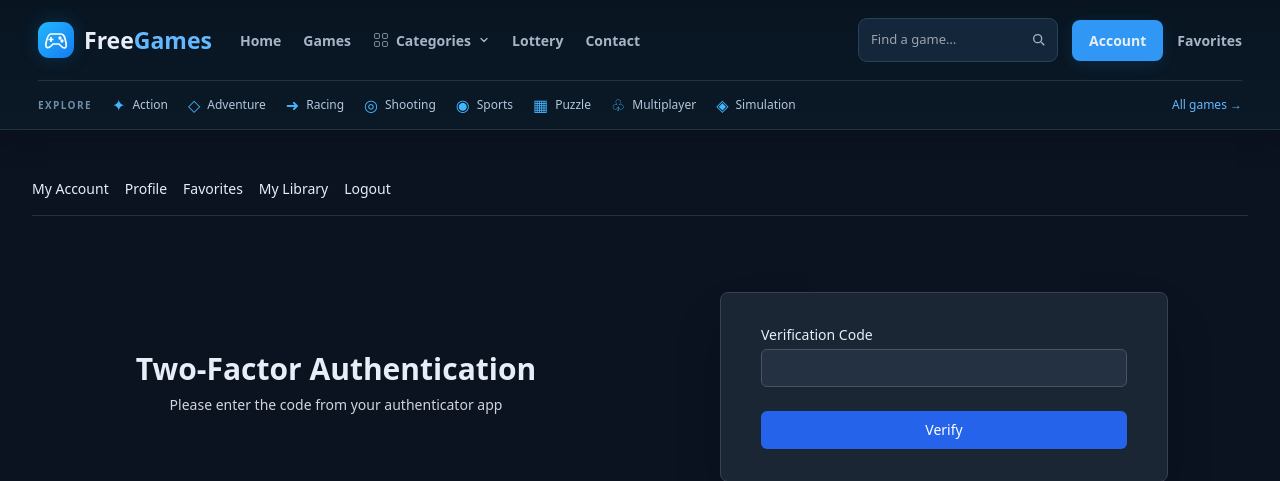
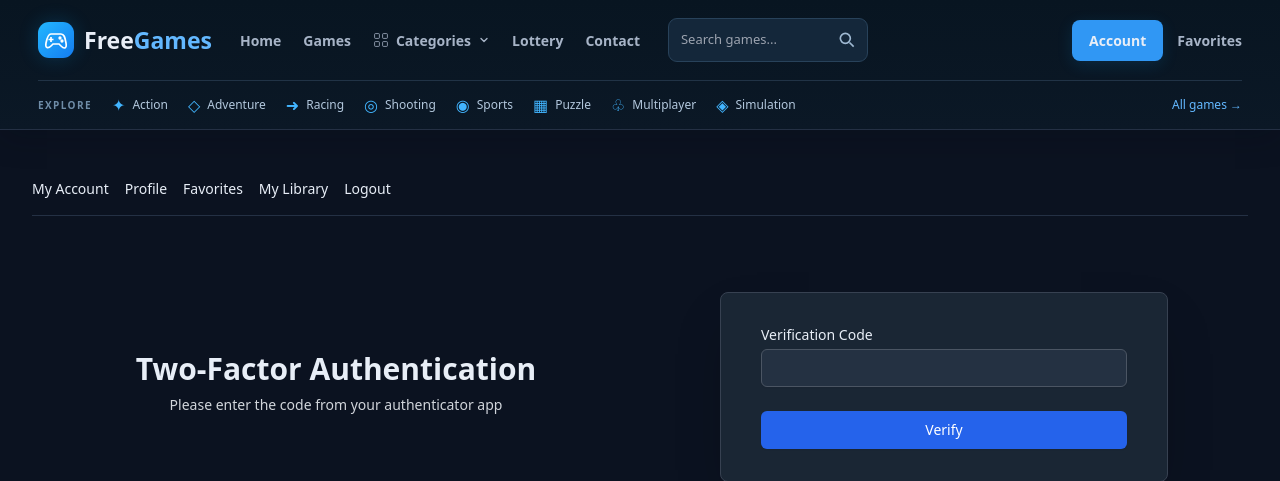
Before and after one commit to smshagor-dev/Free-onlne-Gaming, a Laravel app: page /2fa/verify in a window 1280 px wide. Shown: the top 481 px of the page. Run offline with Laravel 12, Linux system fonts and the light colour scheme; the visitor is signed in with stand-in values (Sample User, id 1); data comes from the database, SQL or seed files in the repository; style sheets or scripts are compiled from the project's sources; some libraries are stand-ins or nearby versions.

Commit message:
feat: position expanded live search after menu and before account actions

```diff
--- a/resources/views/layouts/header.blade.php
+++ b/resources/views/layouts/header.blade.php
@@ -37,12 +37,13 @@
                     <a class="fg-nav-link {{ request()->routeIs('contacts.create') ? 'is-active' : '' }}" href="{{ route('contacts.create') }}">Contact</a>
                 </div>
 
+                <form class="fg-nav-search" action="{{ route('playable.index') }}" method="GET" role="search" data-suggest-url="{{ route('playable.suggest') }}" autocomplete="off">
+                    <label class="sr-only" for="navigation-search">Search games</label>
+                    <input id="navigation-search" name="search" type="search" placeholder="Search games..." value="{{ request('search') }}" maxlength="80" enterkeyhint="search" aria-autocomplete="list" aria-controls="fg-search-results" aria-expanded="false" role="combobox">
+                    <button type="submit" aria-label="Search games"><svg width="20" height="20" viewBox="0 0 24 24" fill="none" stroke="currentColor" stroke-width="2" aria-hidden="true"><circle cx="10" cy="10" r="6"/><path d="m15 15 5 5"/></svg></button>
+                    <div class="fg-search-results" id="fg-search-results" role="listbox" aria-label="Matching games" hidden></div>
+                </form>
                 <div class="fg-actions">
-                    <form class="fg-nav-search" action="{{ route('playable.index') }}" method="GET" role="search">
-                        <label class="sr-only" for="navigation-search">Search games</label>
-                        <input id="navigation-search" name="search" type="search" placeholder="Find a game…" value="{{ request('search') }}">
-                        <button type="submit" aria-label="Search games"><svg width="16" height="16" viewBox="0 0 24 24" fill="none" stroke="currentColor" stroke-width="2" aria-hidden="true"><circle cx="10" cy="10" r="6"/><path d="m15 15 5 5"/></svg></button>
-                    </form>
                     @guest
                         <a class="fg-auth fg-auth-primary" href="{{ route('login.form') }}">Login</a>
                         <a class="fg-auth fg-auth-ghost" href="{{ route('register.form') }}">Sign Up</a>
```
